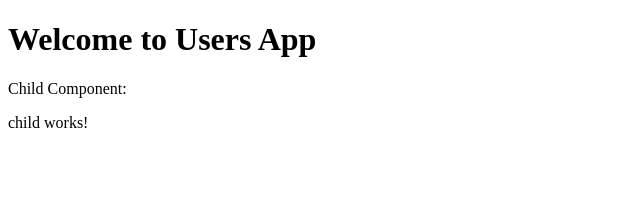
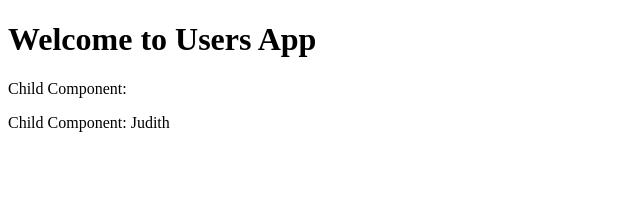
Before and after one commit to ozgursarikamis/angular-pro, an Angular app: page /#/ in a window 1280 px wide. Shown: the top 204 px of the page, without its empty margins (0-640 px from the left). Built offline with nearby package versions, Linux system fonts and the light colour scheme.

Commit message:
@ViewChild, reading from child component

```diff
--- a/src/app/child/child.component.html
+++ b/src/app/child/child.component.html
@@ -1 +1 @@
-<p>child works!</p>
+<p>Child Component: {{ username }}</p>
--- a/src/app/child/child.component.ts
+++ b/src/app/child/child.component.ts
@@ -6,10 +6,9 @@ import { Component, OnInit } from '@angular/core';
 	styleUrls: ['./child.component.scss']
 })
 export class ChildComponent implements OnInit {
-
+	username: string = 'Judith';
 	constructor() { }
 
 	ngOnInit(): void {
 	}
-
 }
--- a/src/app/parent/parent.component.ts
+++ b/src/app/parent/parent.component.ts
@@ -1,14 +1,20 @@
-import { Component, OnInit } from '@angular/core';
+import { AfterViewInit, Component, OnInit, ViewChild } from '@angular/core';
+import { ChildComponent } from '../child/child.component';
 
 @Component({
 	selector: 'app-parent',
 	templateUrl: './parent.component.html',
 	styleUrls: ['./parent.component.scss']
 })
-export class ParentComponent implements OnInit {
+export class ParentComponent implements AfterViewInit {
+	username: string;
+	@ViewChild(ChildComponent) child;
 
 	constructor() { }
 
-	ngOnInit(): void { }
+	ngAfterViewInit(): void { // child component properties is read here: AfterViewInit
+		this.username = this.child.username;
+		console.log('this.username :>> ', this.username);
+	}
 
 }
```
Lines whose indentation alone changed are shown as unchanged.
